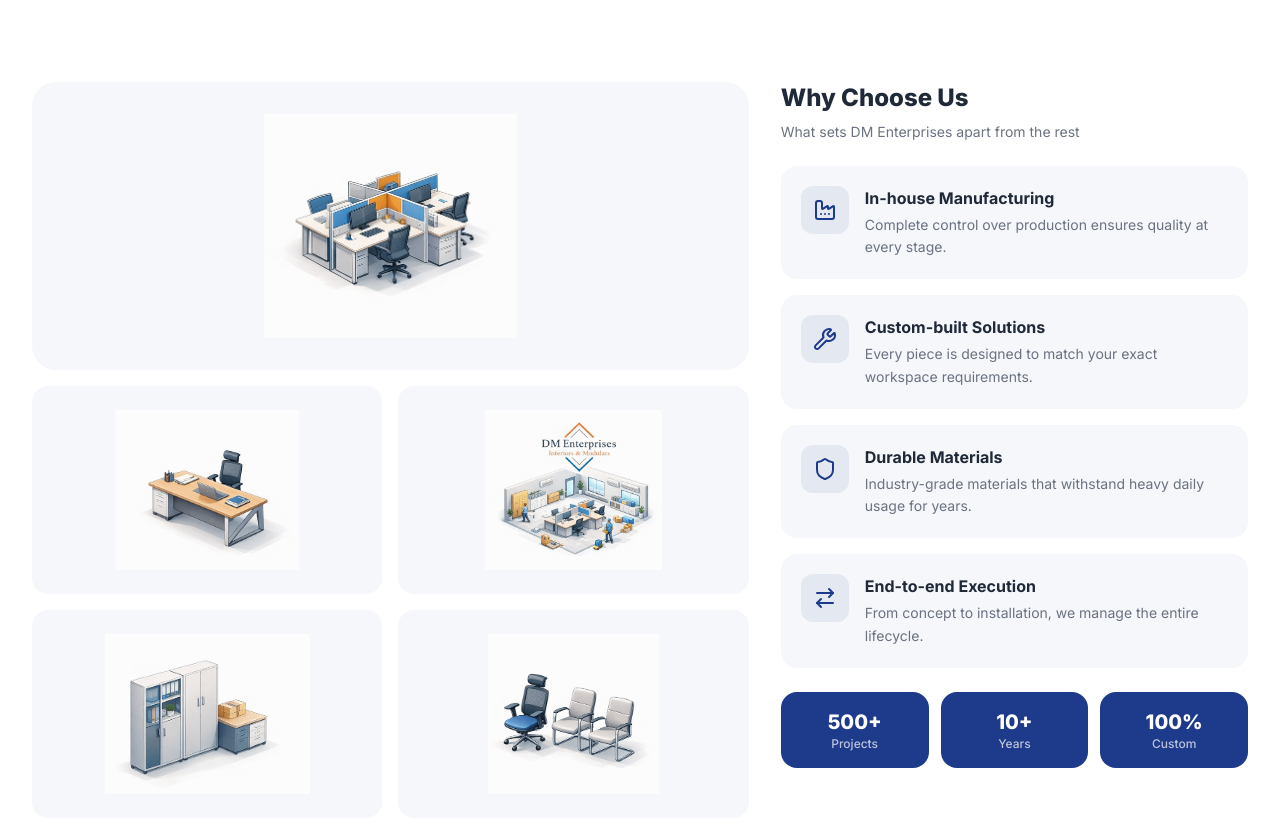
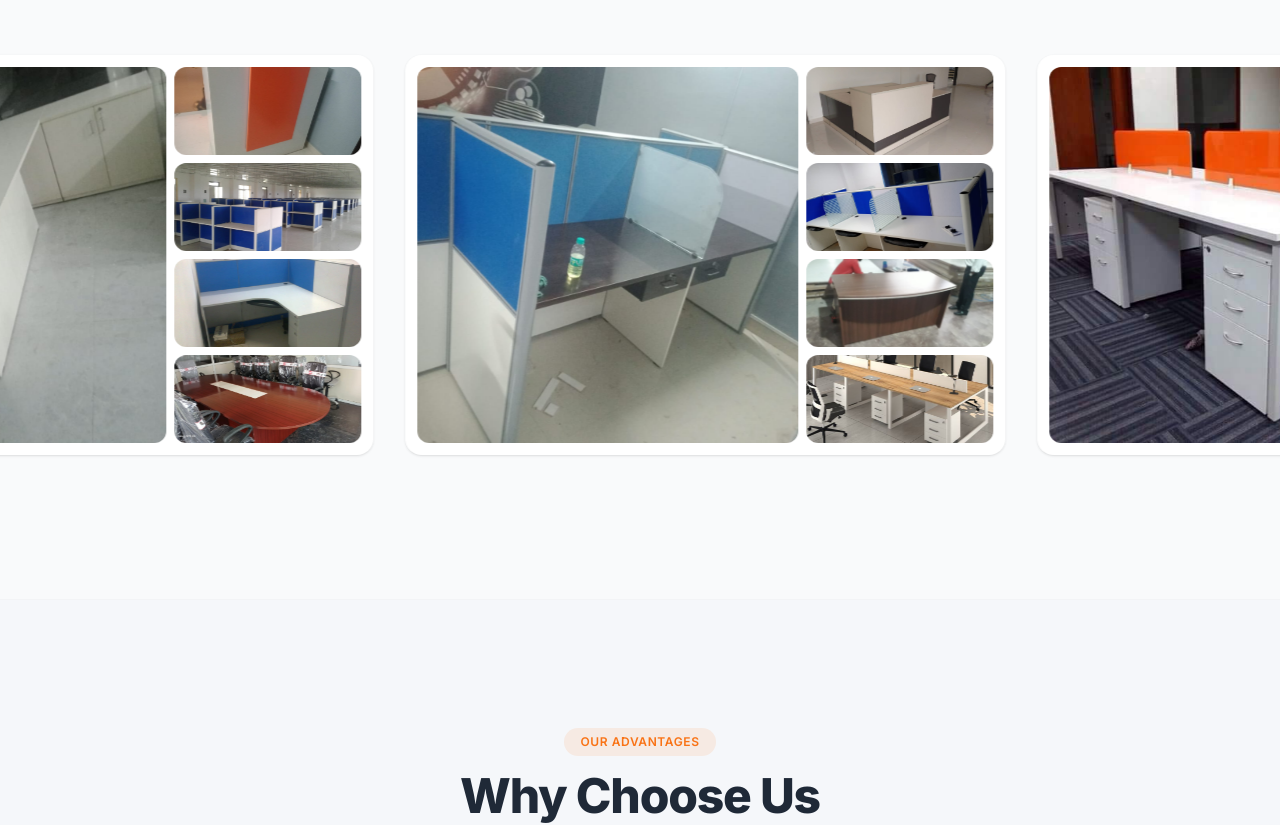
Before and after one commit to venkat-2811/dm-enterprise, a React (Vite) app: page / in a window 1280 px wide. Shown: the part 3449-4274 px from the top of the page. Built offline with nearby package versions, Linux system fonts and the light colour scheme.

Commit message:
fix: resolve duplicate projects section, fix gallery alignment, and connect About section navigation

```diff
--- a/src/App.tsx
+++ b/src/App.tsx
@@ -3,7 +3,7 @@ import Hero from './components/Hero'
 import Services from './components/Services'
 import InteriorExecution from './components/InteriorExecution'
 import { StackedCardsSection } from './components/StackedCardsSection'
-import { ProjectsAndWhyUs } from './components/ProjectsAndWhyUs'
+import WhyChooseUs from './components/WhyChooseUs'
 import { ProjectsGallery } from './components/ProjectsGallery'
 import DMFurnitures from './components/DMFurnitures'
 import ContactSection from './components/ContactSection'
@@ -19,8 +19,8 @@ function App() {
       <Services />
       <InteriorExecution />
       <StackedCardsSection />
-      <ProjectsAndWhyUs />
       <ProjectsGallery />
+      <WhyChooseUs />
       <DMFurnitures />
       <ContactSection />
       <Footer />
--- a/src/components/ProjectsGallery.tsx
+++ b/src/components/ProjectsGallery.tsx
@@ -63,7 +63,7 @@ export function ProjectsGallery() {
   const [ref, isInView] = useScrollAnimation(0.05);
 
   return (
-    <section id="projects-gallery" className="py-24 lg:py-32 bg-gray-50 overflow-hidden relative border-y border-gray-100">
+    <section id="projects" className="py-24 lg:py-32 bg-gray-50 overflow-hidden relative border-y border-gray-100">
       <div ref={ref} className="max-w-7xl mx-auto px-6 lg:px-8 mb-16 text-center">
         <motion.div
           initial={{ opacity: 0, y: 40 }}
@@ -85,15 +85,19 @@ export function ProjectsGallery() {
       <div className="relative w-full flex overflow-hidden group py-4">
         <div className="animate-marquee flex space-x-8 px-4 w-max shrink-0">
           {projects.map((projectImages, idx) => (
-            <div key={`proj-${idx}`} className="w-[600px] h-[400px] shrink-0 grid grid-cols-4 grid-rows-4 gap-2 bg-white p-3 rounded-2xl shadow-sm hover:shadow-xl transition-shadow duration-300">
+            <div key={`proj-${idx}`} className="w-[600px] h-[400px] shrink-0 grid grid-cols-6 grid-rows-4 gap-2 bg-white p-3 rounded-2xl shadow-sm hover:shadow-xl transition-shadow duration-300">
               {projectImages.map((img, i) => {
                 let classes = 'rounded-xl object-cover w-full h-full';
                 let wrapClasses = '';
-                if (i === 0) wrapClasses = 'col-span-2 row-span-4';
-                else if (i === 1) wrapClasses = 'col-span-2 row-span-2';
-                else if (i === 2) wrapClasses = 'col-span-1 row-span-2';
-                else if (i === 3) wrapClasses = 'col-span-1 row-span-2';
-                else wrapClasses = 'col-span-2 row-span-2'; // fallback or adjust if < 5
+                if (projectImages.length === 5) {
+                  if (i === 0) wrapClasses = 'col-span-4 row-span-4';
+                  else wrapClasses = 'col-span-2 row-span-1';
+                } else if (projectImages.length === 3) {
+                  if (i === 0) wrapClasses = 'col-span-4 row-span-4';
+                  else wrapClasses = 'col-span-2 row-span-2';
+                } else {
+                  wrapClasses = 'col-span-2 row-span-2';
+                }
 
                 return (
                   <div key={i} className={`overflow-hidden relative group/img ${wrapClasses}`}>
@@ -108,15 +112,19 @@ export function ProjectsGallery() {
         {/* Duplicate for seamless looping */}
         <div className="animate-marquee flex space-x-8 px-4 w-max shrink-0" aria-hidden="true">
           {projects.map((projectImages, idx) => (
-            <div key={`dup-${idx}`} className="w-[600px] h-[400px] shrink-0 grid grid-cols-4 grid-rows-4 gap-2 bg-white p-3 rounded-2xl shadow-sm hover:shadow-xl transition-shadow duration-300">
+            <div key={`dup-${idx}`} className="w-[600px] h-[400px] shrink-0 grid grid-cols-6 grid-rows-4 gap-2 bg-white p-3 rounded-2xl shadow-sm hover:shadow-xl transition-shadow duration-300">
               {projectImages.map((img, i) => {
                 let classes = 'rounded-xl object-cover w-full h-full';
                 let wrapClasses = '';
-                if (i === 0) wrapClasses = 'col-span-2 row-span-4';
-                else if (i === 1) wrapClasses = 'col-span-2 row-span-2';
-                else if (i === 2) wrapClasses = 'col-span-1 row-span-2';
-                else if (i === 3) wrapClasses = 'col-span-1 row-span-2';
-                else wrapClasses = 'col-span-2 row-span-2';
+                if (projectImages.length === 5) {
+                  if (i === 0) wrapClasses = 'col-span-4 row-span-4';
+                  else wrapClasses = 'col-span-2 row-span-1';
+                } else if (projectImages.length === 3) {
+                  if (i === 0) wrapClasses = 'col-span-4 row-span-4';
+                  else wrapClasses = 'col-span-2 row-span-2';
+                } else {
+                  wrapClasses = 'col-span-2 row-span-2';
+                }
 
                 return (
                   <div key={i} className={`overflow-hidden relative group/img ${wrapClasses}`}>
```
